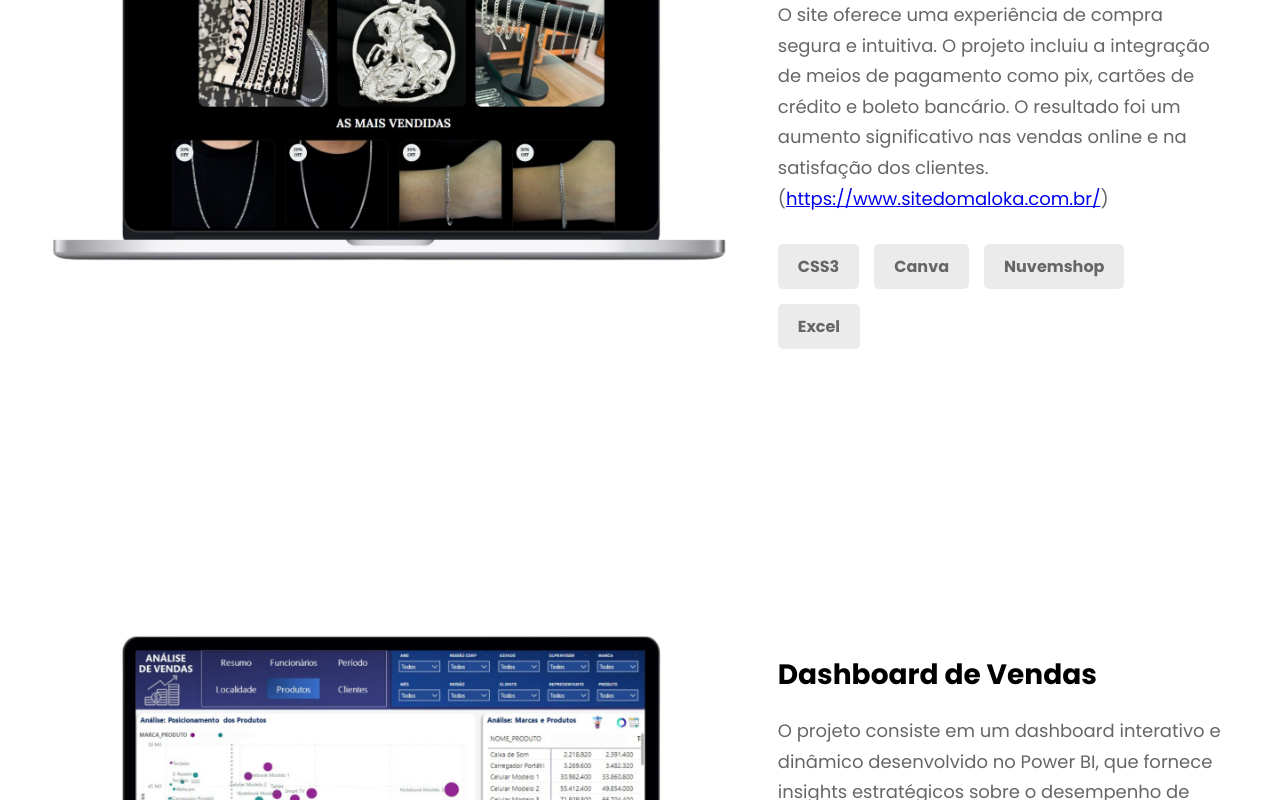
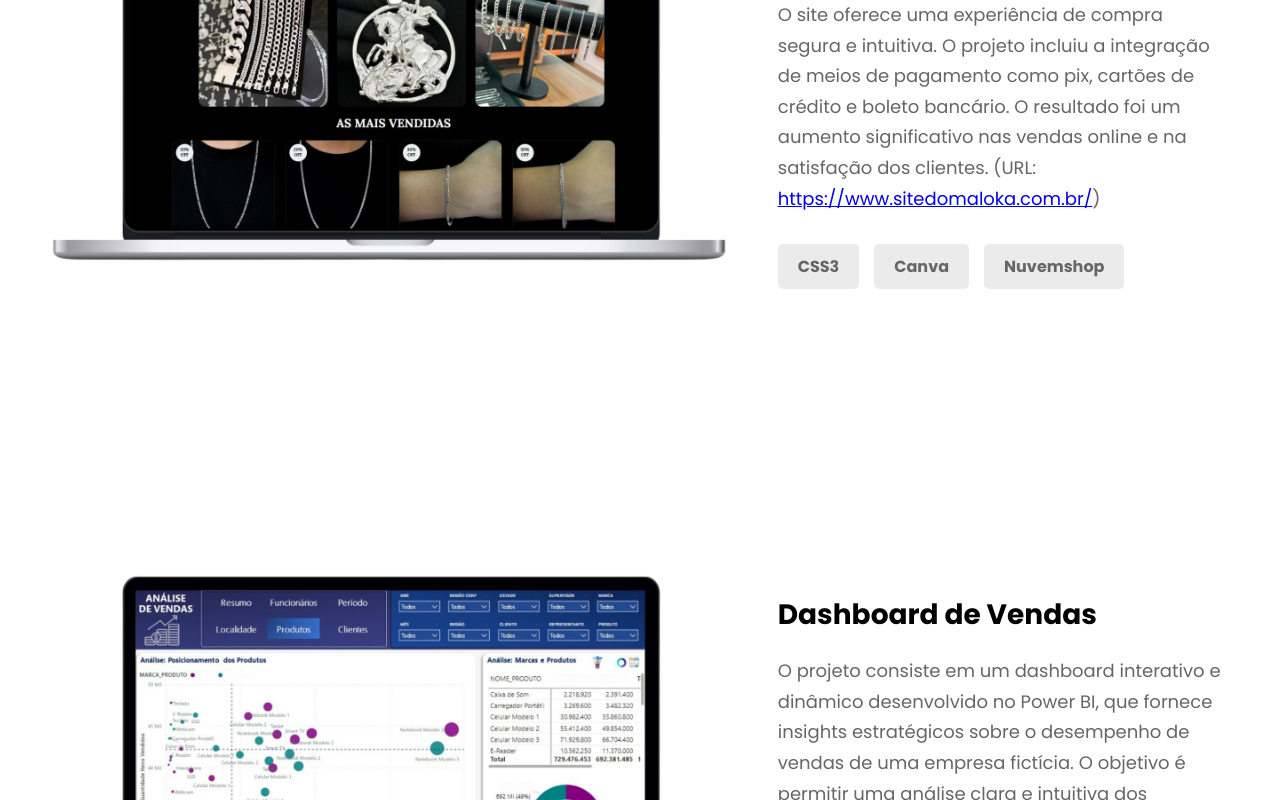
Before and after one commit to Davi-J-Manoel/Portfolio, a React (Vite) app: page / in a window 1280 px wide. Shown: the part 2230-3030 px from the top of the page. Built offline with nearby package versions, Linux system fonts and the light colour scheme.

Commit message:
Update Projects.jsx

```diff
--- a/src/Pages/Projects/Projects.jsx
+++ b/src/Pages/Projects/Projects.jsx
@@ -30,15 +30,14 @@ export default function Projects() {
             <div className={styles.projectsRowContent}>
               <h3 className={styles.projectsRowContentTitle}>Ecommerce de Jóias (Prata 925)</h3>
               <p className={styles.projectsRowContentDescription}>
-              O site oferece uma experiência de compra segura e intuitiva. O projeto incluiu a integração de meios de pagamento como pix, cartões de crédito e boleto bancário. O resultado foi um aumento significativo nas vendas online e na satisfação dos clientes. (<a href="https://www.sitedomaloka.com.br/" target="_blank" rel="noopener noreferrer">
-    https://www.sitedomaloka.com.br/
+              O site oferece uma experiência de compra segura e intuitiva. O projeto incluiu a integração de meios de pagamento como pix, cartões de crédito e boleto bancário. O resultado foi um aumento significativo nas vendas online e na satisfação dos clientes. (URL: <a href="https://www.sitedomaloka.com.br/" target="_blank" rel="noopener noreferrer">
+     https://www.sitedomaloka.com.br/
   </a>)
               </p>
               <div className={styles.skills}>
               <div className={styles.skill}>CSS3</div>
               <div className={styles.skill}>Canva</div>
               <div className={styles.skill}>Nuvemshop</div>
-              <div className={styles.skill}>Excel</div>
               </div>
               <div className={styles.buttons} data-aos="flip-up"
         data-aos-easing="ease"
```
